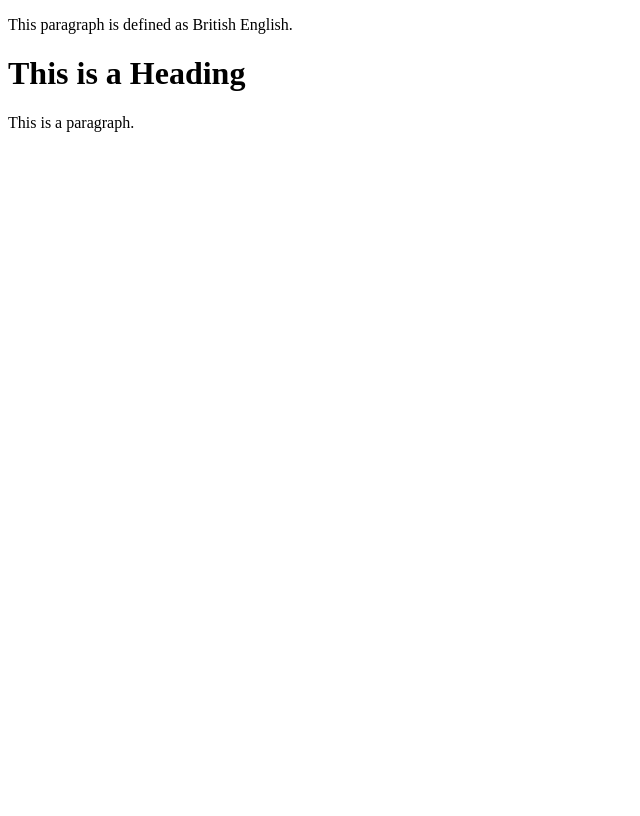
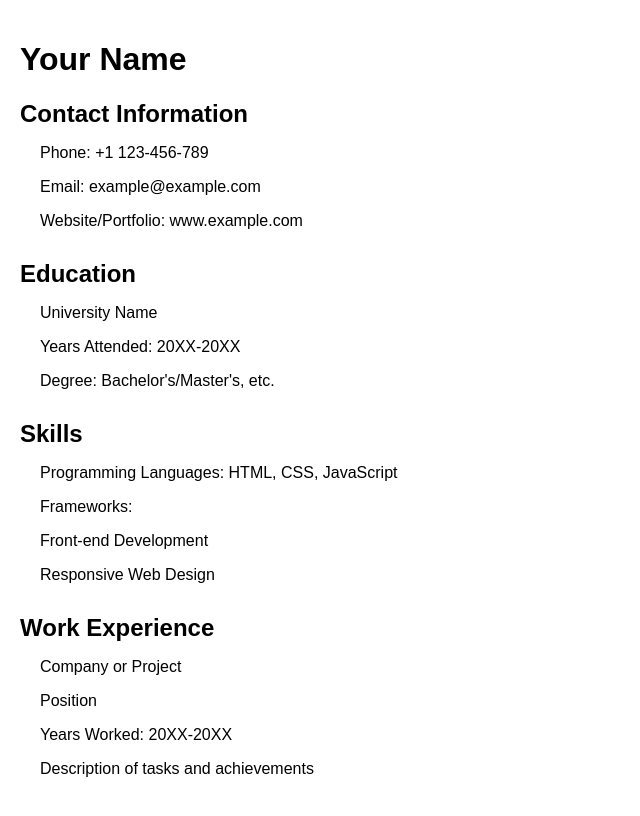
Before and after one commit to TatianaVeda/rsschool-cv, a plain HTML site: page index.html in a window 1280 px wide. Shown: the whole page, without its empty margins (0-640 px from the left). Drawn offline with Linux system fonts and the light colour scheme.

Commit message:
feat: add html elements

```diff
--- a/index.html
+++ b/index.html
@@ -1,12 +1,72 @@
 <!DOCTYPE html>
 <html>
 <head>
-<title>Page Title</title>
+  <meta charset="UTF-8">
+  <title>Resume - Web Developer</title>
+  <style>
+    body {
+      font-family: Arial, sans-serif;
+      margin: 0;
+      padding: 20px;
+    }
+ lang="eng"
+    h1 {
+      margin-bottom: 20px;
+    }
+    p {
+      margin-bottom: 10px;
+    }
+    .section {
+      margin-bottom: 30px;
+    }
+    .section-title {
+      font-weight: bold;
+      margin-bottom: 10px;
+    }
+    .section-content {
+      margin-left: 20px;
+    }
+  </style>
 </head>
 <body>
-<p lang="en-GB">This paragraph is defined as British English.</p>
-<h1>This is a Heading</h1>
-<p>This is a paragraph.</p>
+  <h1>Your Name</h1>
 
+  <div class="section">
+    <h2 class="section-title">Contact Information</h2>
+    <div class="section-content">
+      <p>Phone: +1 123-456-789</p>
+      <p>Email: example@example.com</p>
+      <p>Website/Portfolio: www.example.com</p>
+    </div>
+  </div>
+
+  <div class="section">
+    <h2 class="section-title">Education</h2>
+    <div class="section-content">
+      <p>University Name</p>
+      <p>Years Attended: 20XX-20XX</p>
+      <p>Degree: Bachelor's/Master's, etc.</p>
+    </div>
+  </div>
+
+  <div class="section">
+    <h2 class="section-title">Skills</h2>
+    <div class="section-content">
+      <p>Programming Languages: HTML, CSS, JavaScript</p>
+      <p>Frameworks:
+      <p>Front-end Development</p>
+      <p>Responsive Web Design</p>
+    </div>
+  </div>
+
+  <div class="section">
+    <h2 class="section-title">Work Experience</h2>
+    <div class="section-content">
+      <p>Company or Project</p>
+      <p>Position</p>
+      <p>Years Worked: 20XX-20XX</p>
+      <p>Description of tasks and achievements</p>
+    </div>
+  </div>
 </body>
 </html>
```
